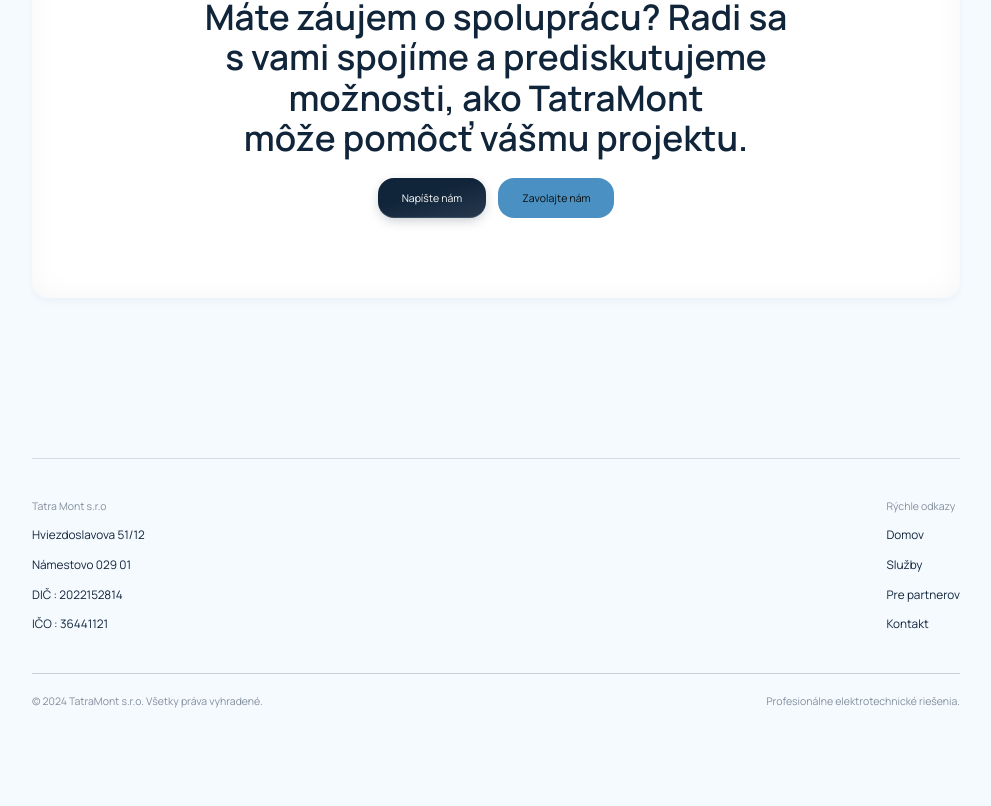
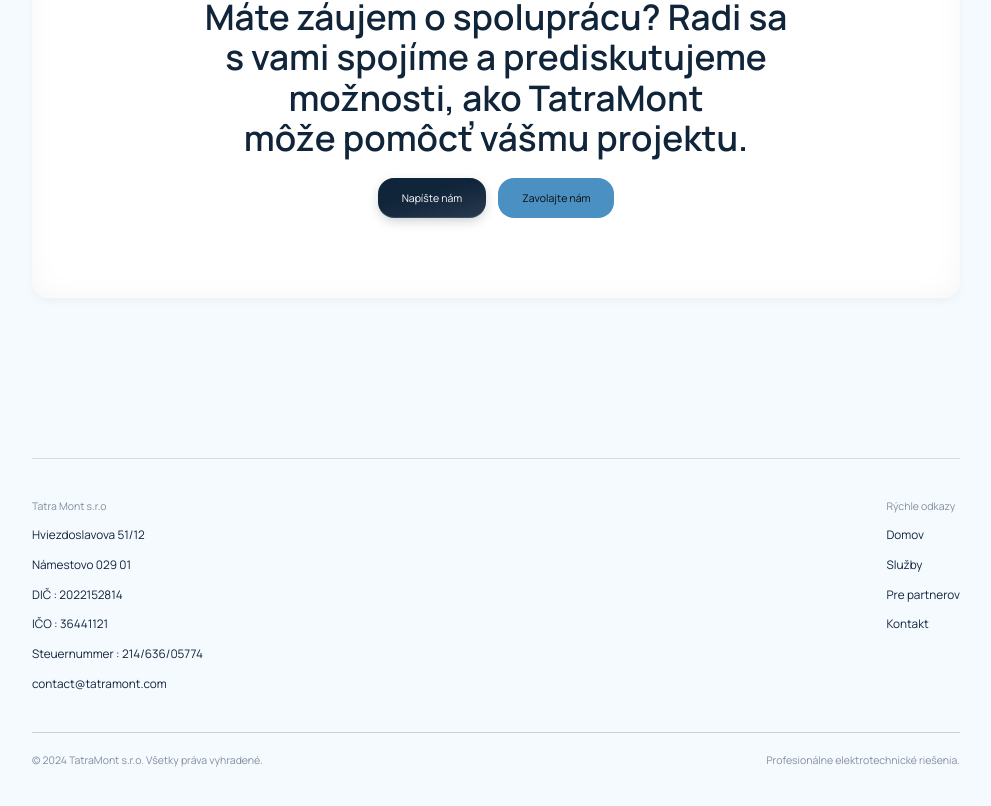
Before and after one commit to dmytro-webild/5fc0cf8c-55fd-41cd-8770-a99cf251c9ae, a React (Vite) app: page / in a window 1280 px wide. Shown: the part 5334-6140 px from the top of the page, without its empty margins (144-1135 px from the left). Before the commit the page ends 6083 px from the top, so only its background shows below. Built offline with nearby package versions, Linux system fonts and the light colour scheme; a web font is replaced by a local one.

Commit message:
Bob AI: Pridané Steuernummer a e-mail do pätičky.

```diff
--- a/src/components/Layout.tsx
+++ b/src/components/Layout.tsx
@@ -74,6 +74,14 @@
               label: "IČO : 36441121",
               href: "#",
             },
+            {
+              label: "Steuernummer : 214/636/05774",
+              href: "#",
+            },
+            {
+              label: "contact@tatramont.com",
+              href: "mailto:contact@tatramont.com",
+            },
           ],
         },
         {
```
